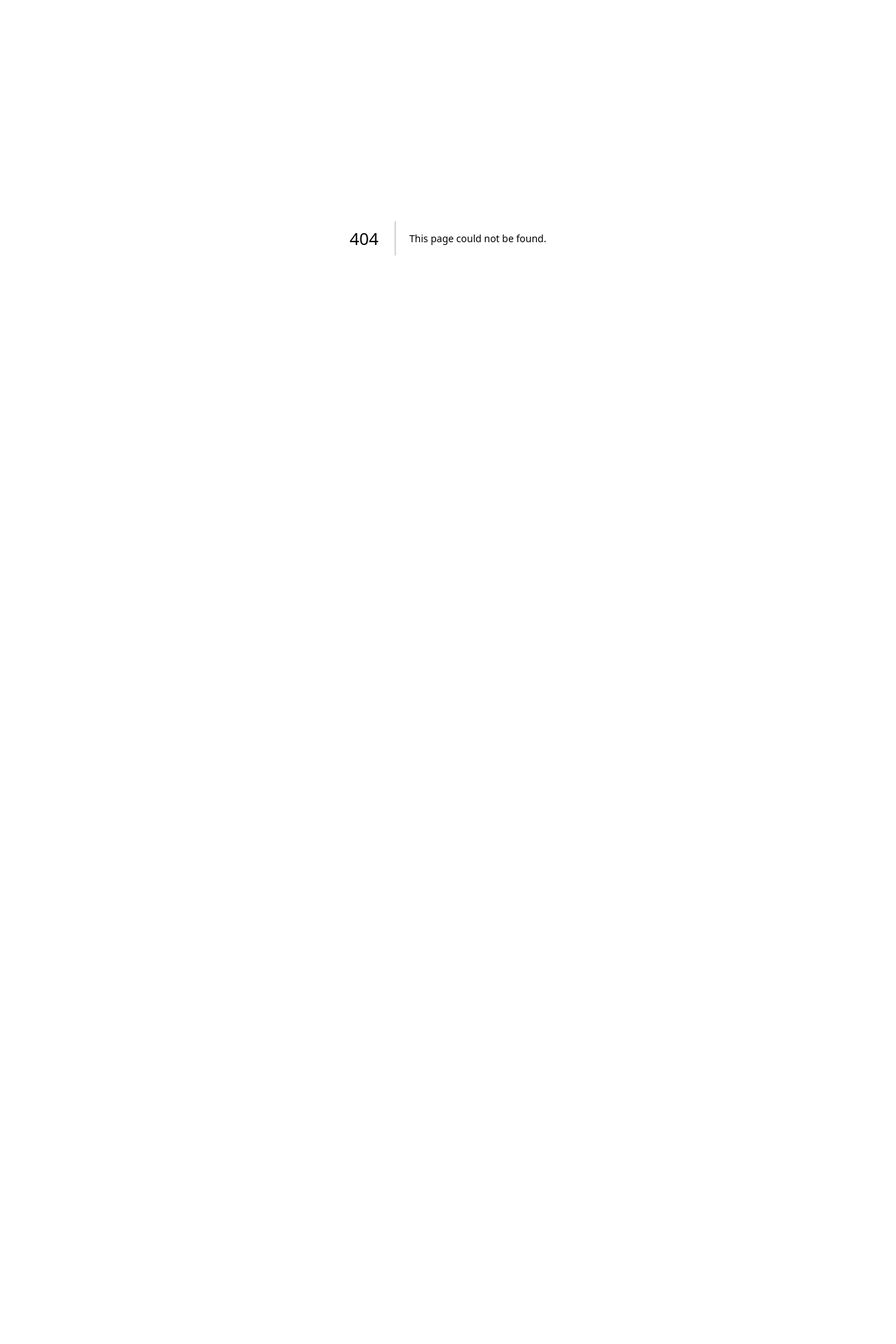
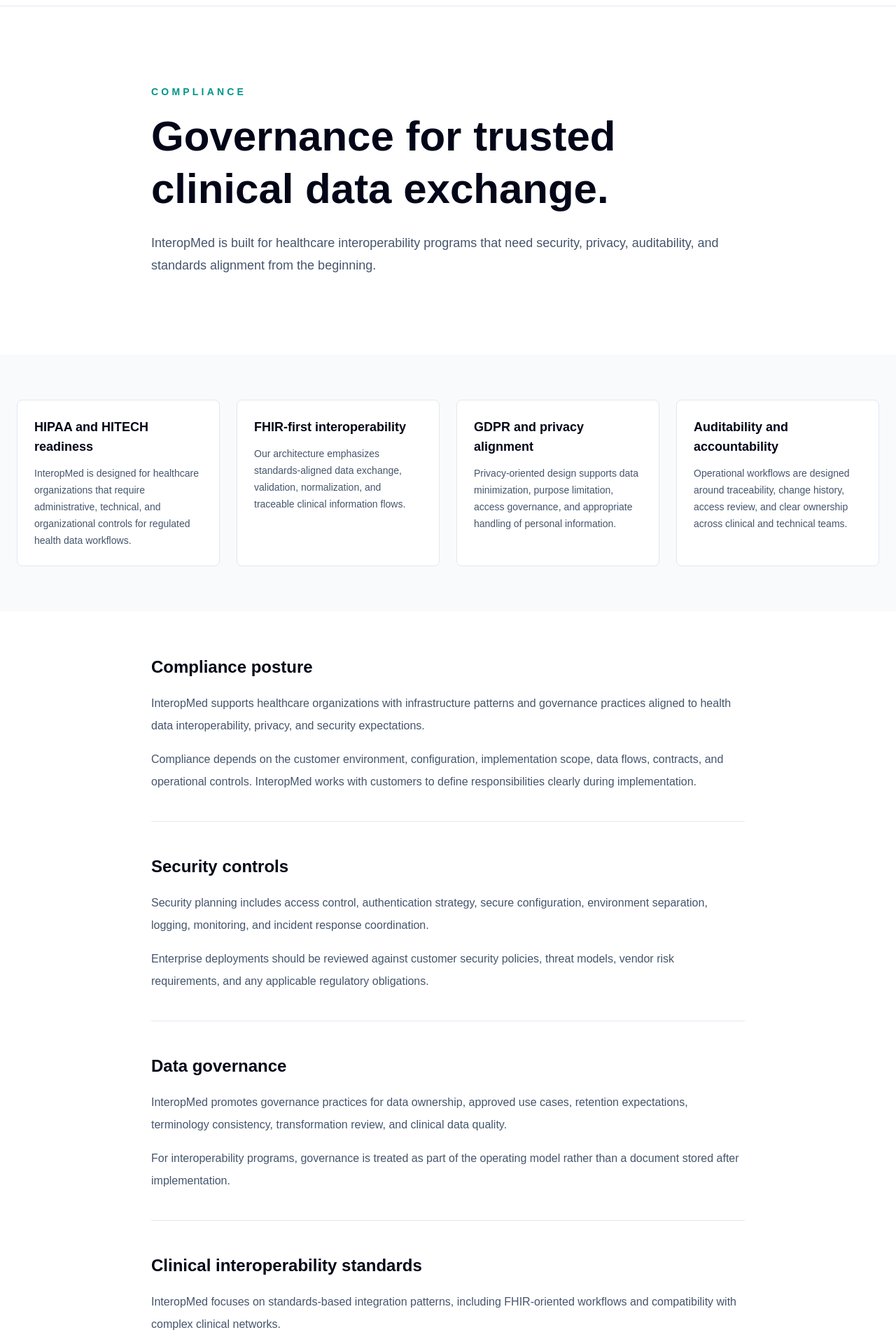
Before and after one commit to interopmed/interopmed, a Next.js app: page /compliance in a window 1280 px wide. Before the commit this address had no page. Shown: the part 60-1980 px from the top of the page at 70% size. Before the commit the page ends 800 px from the top, so only its background shows below. Built offline with nearby package versions, Linux system fonts and the light colour scheme.

Commit message:
Compliance page

```diff
--- /dev/null
+++ b/src/app/compliance/page.tsx
@@ -0,0 +1,132 @@
+import Footer from '@/components/Footer'
+import Navbar from '@/components/Navbar'
+
+export const metadata = {
+  title: 'Compliance | InteropMed',
+  description: 'InteropMed compliance overview for healthcare interoperability, security, privacy, and governance alignment.',
+}
+
+const frameworks = [
+  {
+    title: 'HIPAA and HITECH readiness',
+    body: 'InteropMed is designed for healthcare organizations that require administrative, technical, and organizational controls for regulated health data workflows.',
+  },
+  {
+    title: 'FHIR-first interoperability',
+    body: 'Our architecture emphasizes standards-aligned data exchange, validation, normalization, and traceable clinical information flows.',
+  },
+  {
+    title: 'GDPR and privacy alignment',
+    body: 'Privacy-oriented design supports data minimization, purpose limitation, access governance, and appropriate handling of personal information.',
+  },
+  {
+    title: 'Auditability and accountability',
+    body: 'Operational workflows are designed around traceability, change history, access review, and clear ownership across clinical and technical teams.',
+  },
+]
+
+const sections = [
+  {
+    title: 'Compliance posture',
+    body: [
+      'InteropMed supports healthcare organizations with infrastructure patterns and governance practices aligned to health data interoperability, privacy, and security expectations.',
+      'Compliance depends on the customer environment, configuration, implementation scope, data flows, contracts, and operational controls. InteropMed works with customers to define responsibilities clearly during implementation.',
+    ],
+  },
+  {
+    title: 'Security controls',
+    body: [
+      'Security planning includes access control, authentication strategy, secure configuration, environment separation, logging, monitoring, and incident response coordination.',
+      'Enterprise deployments should be reviewed against customer security policies, threat models, vendor risk requirements, and any applicable regulatory obligations.',
+    ],
+  },
+  {
+    title: 'Data governance',
+    body: [
+      'InteropMed promotes governance practices for data ownership, approved use cases, retention expectations, terminology consistency, transformation review, and clinical data quality.',
+      'For interoperability programs, governance is treated as part of the operating model rather than a document stored after implementation.',
+    ],
+  },
+  {
+    title: 'Clinical interoperability standards',
+    body: [
+      'InteropMed focuses on standards-based integration patterns, including FHIR-oriented workflows and compatibility with complex clinical networks.',
+      'Standards alignment helps reduce custom point-to-point logic, improve semantic consistency, and make audit and review processes more dependable.',
+    ],
+  },
+  {
+    title: 'Customer responsibility',
+    body: [
+      'Customers remain responsible for their own regulatory obligations, user access decisions, data classification, privacy notices, consent workflows, and internal policies.',
+      'InteropMed implementation teams can support architecture review and documentation, but customers should involve legal, privacy, compliance, clinical, and security stakeholders for final decisions.',
+    ],
+  },
+]
+
+export default function CompliancePage() {
+  return (
+    <>
+      <Navbar />
+      <main>
+        <section className="bg-white py-20 dark:bg-slate-950 md:py-28">
+          <div className="mx-auto max-w-4xl px-6">
+            <p className="mb-4 text-sm font-semibold uppercase tracking-[0.3em] text-teal-600 dark:text-teal-400">
+              Compliance
+            </p>
+            <h1 className="mb-6 text-4xl font-bold leading-tight text-slate-950 dark:text-white md:text-6xl">
+              Governance for trusted clinical data exchange.
+            </h1>
+            <p className="text-lg leading-8 text-slate-600 dark:text-slate-300">
+              InteropMed is built for healthcare interoperability programs that need security, privacy, auditability, and standards alignment from the beginning.
+            </p>
+          </div>
+        </section>
+
+        <section className="bg-slate-50 py-16 dark:bg-slate-900">
+          <div className="mx-auto max-w-7xl px-6">
+            <div className="grid gap-6 md:grid-cols-2 lg:grid-cols-4">
+              {frameworks.map((item) => (
+                <article
+                  key={item.title}
+                  className="rounded-lg border border-slate-200 bg-white p-6 dark:border-slate-800 dark:bg-slate-950"
+                >
+                  <h2 className="mb-3 text-lg font-semibold text-slate-950 dark:text-white">
+                    {item.title}
+                  </h2>
+                  <p className="text-sm leading-6 text-slate-600 dark:text-slate-400">
+                    {item.body}
+                  </p>
+                </article>
+              ))}
+            </div>
+          </div>
+        </section>
+
+        <section className="bg-white py-16 dark:bg-slate-950">
+          <div className="mx-auto max-w-4xl px-6">
+            <div className="space-y-12">
+              {sections.map((section) => (
+                <section key={section.title} className="border-b border-slate-200 pb-10 last:border-0 last:pb-0 dark:border-slate-800">
+                  <h2 className="mb-5 text-2xl font-bold text-slate-950 dark:text-white">
+                    {section.title}
+                  </h2>
+                  <div className="space-y-4">
+                    {section.body.map((paragraph) => (
+                      <p
+                        key={paragraph}
+                        className="text-base leading-8 text-slate-600 dark:text-slate-300"
+                      >
+                        {paragraph}
+                      </p>
+                    ))}
+                  </div>
+                </section>
+              ))}
+            </div>
+          </div>
+        </section>
+      </main>
+      <Footer />
+    </>
+  )
+}
--- a/src/components/Footer.tsx
+++ b/src/components/Footer.tsx
@@ -48,7 +48,7 @@
             <ul className="space-y-2 text-sm">
               <li><Link href="/privacy" className="text-slate-600 dark:text-slate-400 hover:text-teal-600 dark:hover:text-teal-400">Privacy Policy</Link></li>
               <li><Link href="/terms" className="text-slate-600 dark:text-slate-400 hover:text-teal-600 dark:hover:text-teal-400">Terms of Service</Link></li>
-              <li><a href="#compliance" className="text-slate-600 dark:text-slate-400 hover:text-teal-600 dark:hover:text-teal-400">Compliance</a></li>
+              <li><Link href="/compliance" className="text-slate-600 dark:text-slate-400 hover:text-teal-600 dark:hover:text-teal-400">Compliance</Link></li>
             </ul>
           </div>
         </div>
```
